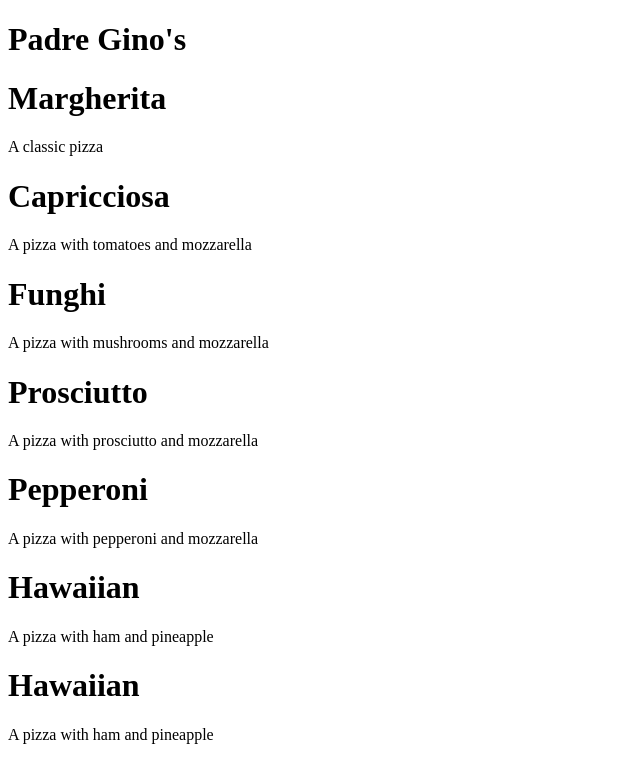
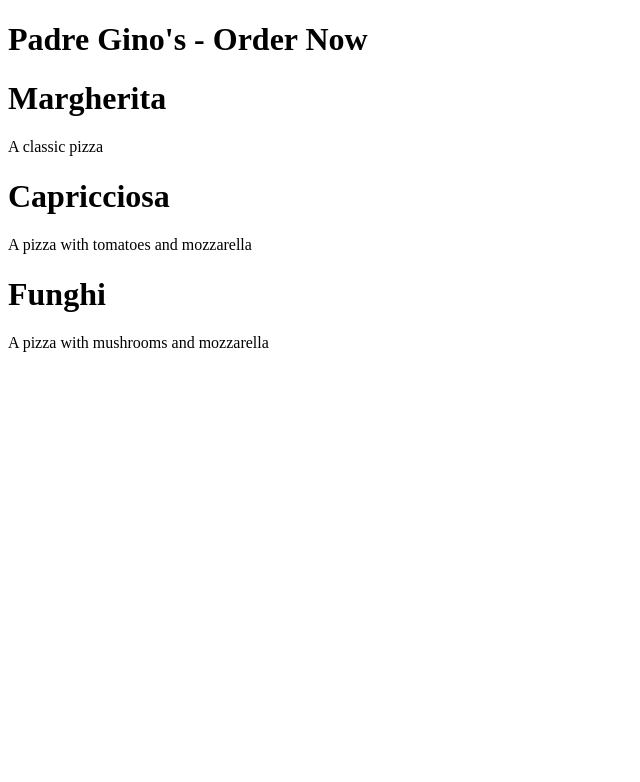
Before and after one commit to arnoldJabea/padre-ginos, a React (Vite) app: page / in a window 1280 px wide. Shown: the top 782 px of the page, without its empty margins (0-640 px from the left). Built offline with nearby package versions, Linux system fonts and the light colour scheme.

Commit message:
ESLINT configuration for JSX

```diff
--- a/index.html
+++ b/index.html
@@ -10,7 +10,7 @@
 <body>
     <div id="root">not rendered</div>
 
-    <script type="module" src="./src/App.js"></script>
+    <script type="module" src="./src/App.jsx"></script>
 
 
 
--- a/package.json
+++ b/package.json
@@ -1,7 +1,7 @@
 {
   "name": "padre-ginos",
   "version": "1.0.0",
-  "description": "",
+  "description": "The best pizza ever",
   "main": "index.js",
   "scripts": {
     "build": "vite build",
@@ -15,11 +15,11 @@
   "type": "module",
   "author": "Jabea Arnold",
   "license": "ISC",
-  "description": "The best pizza ever",
   "devDependencies": {
     "@vitejs/plugin-react": "^4.3.1",
     "eslint": "^9.9.1",
     "eslint-config-prettier": "^9.1.0",
+    "eslint-plugin-react": "^7.37.1",
     "globals": "^15.9.0",
     "prettier": "^3.3.3",
     "vite": "^5.4.2"
--- a/src/App.js
+++ /dev/null
@@ -1,51 +0,0 @@
-import React from "react";
-import { createRoot } from "react-dom/client";
-
-const Pizza = (props) => {
-  return React.createElement("div", {}, [
-    React.createElement("h1", {}, props.name),
-    React.createElement("p", {}, props.description),
-  ]);
-};
-
-const App = () => {
-
-  return React.createElement(
-    "div",
-    {},
-
-    React.createElement("h1", {}, "Padre Gino's"),
-    React.createElement(Pizza, {
-      name: "Margherita",
-      description: "A classic pizza",
-    }),
-    React.createElement(Pizza, {
-      name: "Capricciosa",
-      description: "A pizza with tomatoes and mozzarella",
-    }),
-    React.createElement(Pizza, {
-      name: "Funghi",
-      description: "A pizza with mushrooms and mozzarella",
-    }),
-    React.createElement(Pizza, {
-      name: "Prosciutto",
-      description: "A pizza with prosciutto and mozzarella",
-    }),
-    React.createElement(Pizza, {
-      name: "Pepperoni",
-      description: "A pizza with pepperoni and mozzarella",
-    }),
-    React.createElement(Pizza, {
-      name: "Hawaiian",
-      description: "A pizza with ham and pineapple",
-    }),
-    React.createElement(Pizza, {
-      name: "Hawaiian",
-      description: "A pizza with ham and pineapple",
-    }),
-  );
-};
-
-const container = document.getElementById("root");
-const root = createRoot(container);
-root.render(React.createElement(App));
--- /dev/null
+++ b/src/App.jsx
@@ -0,0 +1,21 @@
+import { createRoot } from "react-dom/client";
+import Pizza from "./Pizza";
+
+
+
+const App = () => {
+  return (
+    <div>
+      <h1>  Padre Gino's - Order Now</h1>
+      <Pizza name="Margherita" description="A classic pizza" />
+      <Pizza name="Capricciosa" description="A pizza with tomatoes and mozzarella" />
+      <Pizza name="Funghi" description="A pizza with mushrooms and mozzarella" />
+    </div>
+  )
+
+
+};
+
+const container = document.getElementById("root");
+const root = createRoot(container);
+root.render(<App />);
--- /dev/null
+++ b/src/Pizza.jsx
@@ -0,0 +1,10 @@
+const Pizza = (props) => {
+    return(
+        <div className="pizza">
+            <h1>{props.name}</h1>
+            <p>{props.description}</p>
+        </div>
+    );
+};
+
+export default Pizza;
```
Also changed, not shown: eslint.config.mjs (+16 -1 lines), 1 other file (tests, documents, lock files or other folders).
